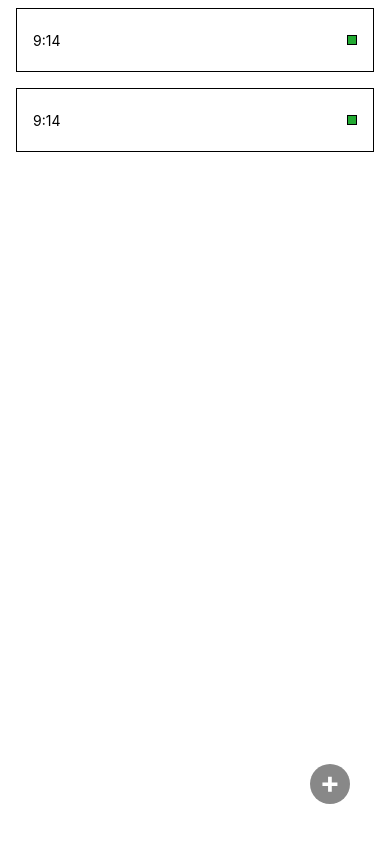
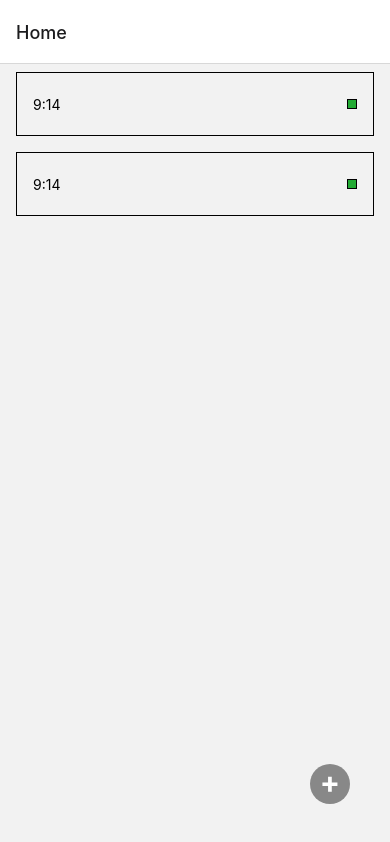
Before and after one commit to BlackCat1397/WakyWaky, a React Native app: screen /Home in a window 390 px wide. Built offline with nearby package versions, Linux system fonts and the light colour scheme.

Commit message:
Added React Navigation

```diff
--- a/App.tsx
+++ b/App.tsx
@@ -6,29 +6,32 @@
  */
 
 import React from 'react';
-import {
-  SafeAreaView,
-} from 'react-native';
 
-import {
-  AlarmsList,
-} from './src/AlarmsList';
+import { createNativeStackNavigator } from '@react-navigation/native-stack';
 
-import {
-  CreateAlarmButton,
-} from './src/CreateAlarmButton';
+import './gesture-handler';
+import { HomeScreen } from './src/HomeScreen';
+import { CreateAlarmScreen } from './src/CreateAlarmScreen';
+import { NavigationContainer } from '@react-navigation/native';
 
+
+export type RootStackParamList = {
+  Home: undefined;
+  'Create New Alarm': undefined;
+};
+
+const Stack = createNativeStackNavigator<RootStackParamList>();
 
 function App(): React.JSX.Element {
   return (
-    <SafeAreaView
-      style={{
-        flex: 1,
-      }}
-    >
-      <AlarmsList />
-      <CreateAlarmButton />
-    </SafeAreaView>
+    <NavigationContainer>
+      <Stack.Navigator
+        initialRouteName="Home"
+      >
+        <Stack.Screen name="Home" component={HomeScreen} />
+        <Stack.Screen name="Create New Alarm" component={CreateAlarmScreen} />
+      </Stack.Navigator>
+    </NavigationContainer>
   );
 }
 
--- /dev/null
+++ b/gesture-handler.js
@@ -0,0 +1 @@
+// Don't import react-native-gesture-handler on web
--- /dev/null
+++ b/gesture-handler.native.js
@@ -0,0 +1,2 @@
+// Only import react-native-gesture-handler on native platforms
+import 'react-native-gesture-handler';
--- a/src/CreateAlarmButton.tsx
+++ b/src/CreateAlarmButton.tsx
@@ -1,10 +1,14 @@
+import { useNavigation } from '@react-navigation/native';
 import React from 'react';
-import { View, Text } from 'react-native';
+import { Text, TouchableOpacity } from 'react-native';
 
 export function CreateAlarmButton(): React.JSX.Element {
   const size = 40;
+  const navigation = useNavigation();
+
   return (
-    <View
+    <TouchableOpacity
+      onPress={() => navigation.navigate('Create New Alarm')}
       style={{
         width: size,
         height: size,
@@ -25,6 +29,6 @@
           paddingBottom: 4,
         }}
       >+</Text>
-    </View>
+    </TouchableOpacity>
   );
 }
--- /dev/null
+++ b/src/CreateAlarmScreen.tsx
@@ -0,0 +1,10 @@
+import React from 'react';
+import { SafeAreaView, Text } from 'react-native';
+
+export function CreateAlarmScreen(): React.JSX.Element {
+  return (
+    <SafeAreaView>
+      <Text>Create New Alarm</Text>
+    </SafeAreaView>
+  )
+}
--- /dev/null
+++ b/src/HomeScreen.tsx
@@ -0,0 +1,18 @@
+import React from 'react';
+import { SafeAreaView } from 'react-native';
+
+import { AlarmsList } from './AlarmsList';
+import { CreateAlarmButton } from './CreateAlarmButton';
+
+export function HomeScreen(): React.JSX.Element {
+  return (
+    <SafeAreaView
+      style={{
+        flex: 1,
+      }}
+    >
+      <AlarmsList />
+      <CreateAlarmButton />
+    </SafeAreaView>
+  );
+}
```
Also changed, not shown: navigation.d.ts (added, +7 -0 lines), package.json (+6 -1 lines), 2 other files (tests, documents, lock files or other folders).
